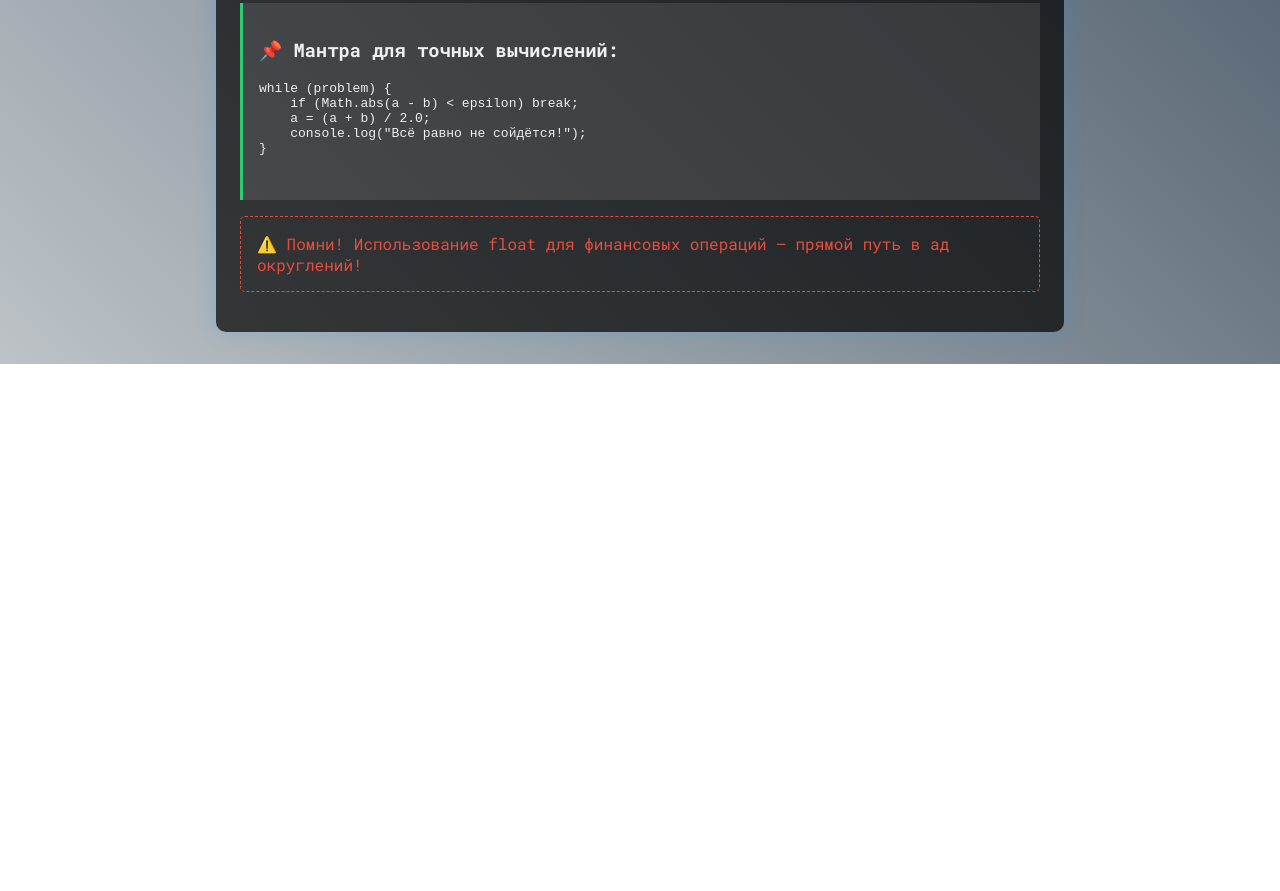
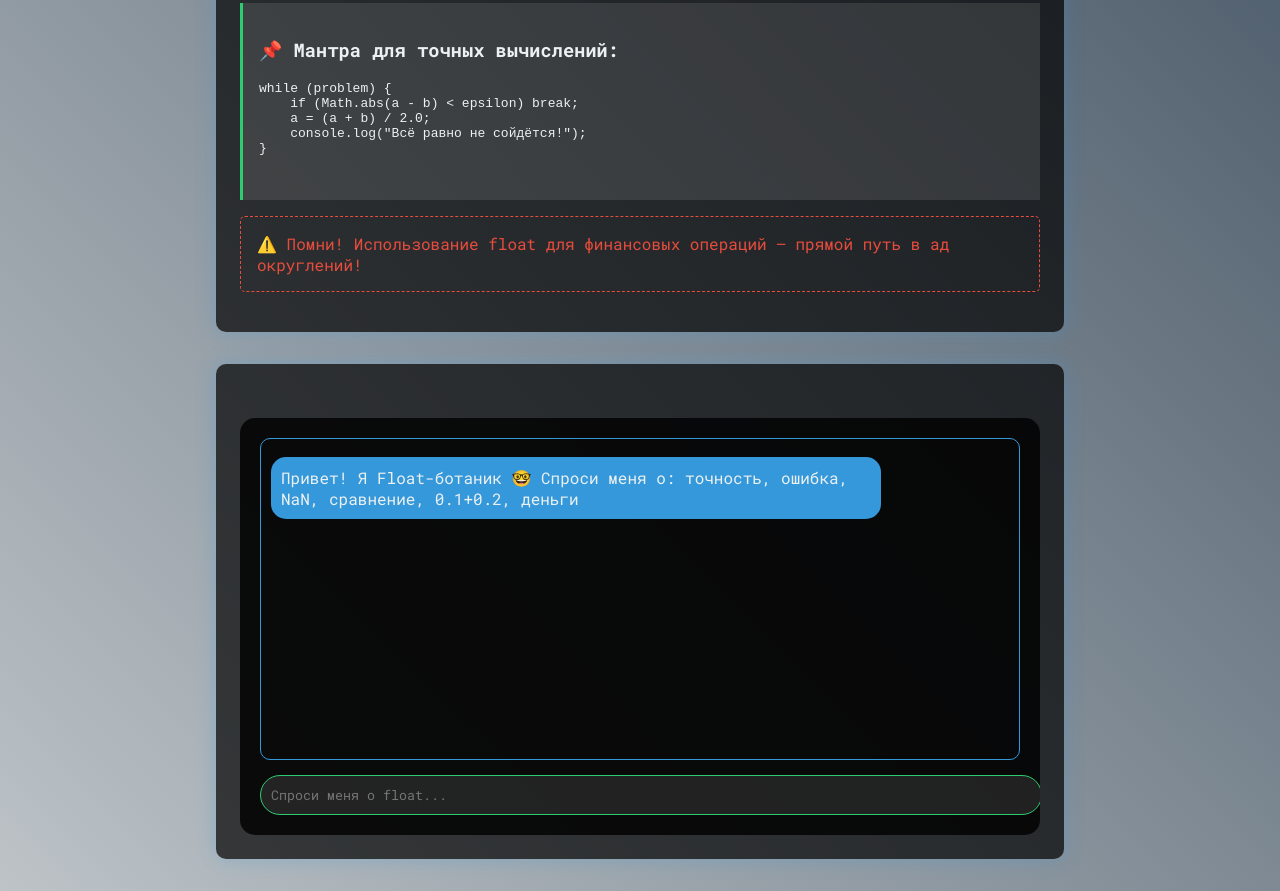
Before and after one commit to valdek1999/float_manifesto, a plain HTML site: page index.html in a window 1280 px wide. Shown: the part 799-1690 px from the top of the page. Before the commit the page ends 1163 px from the top, so only its background shows below. Drawn offline with Linux system fonts and the light colour scheme.

Commit message:
second commit

```diff
--- a/index.html
+++ b/index.html
@@ -74,6 +74,64 @@
             from { transform: translateY(-100vh); }
             to { transform: translateY(100vh); }
         }
+
+        .chat-container {
+            background: rgba(0, 0, 0, 0.8);
+            border-radius: 15px;
+            padding: 20px;
+            margin-top: 30px;
+            position: relative;
+            overflow: hidden;
+        }
+
+        .chat-messages {
+            height: 300px;
+            overflow-y: auto;
+            padding: 10px;
+            border: 1px solid #3498db;
+            border-radius: 10px;
+            margin-bottom: 15px;
+        }
+
+        .message {
+            margin: 8px 0;
+            padding: 10px;
+            border-radius: 15px;
+            max-width: 80%;
+            animation: fadeIn 0.5s;
+        }
+
+        .user-message {
+            background: #2ecc71;
+            margin-left: auto;
+        }
+
+        .bot-message {
+            background: #3498db;
+            position: relative;
+        }
+
+        .bot-message::before {
+            content: '🤖';
+            position: absolute;
+            left: -40px;
+            top: 5px;
+        }
+
+        .chat-input {
+            width: 100%;
+            padding: 10px;
+            background: rgba(255, 255, 255, 0.1);
+            border: 1px solid #2ecc71;
+            color: white;
+            border-radius: 25px;
+            font-family: 'Roboto Mono', monospace;
+        }
+
+        @keyframes fadeIn {
+            from { opacity: 0; transform: translateY(20px); }
+            to { opacity: 1; transform: translateY(0); }
+        }
     </style>
 </head>
 <body>
@@ -137,5 +195,60 @@ while (problem) {
             ⚠️ Помни! Использование float для финансовых операций — прямой путь в ад округлений!
         </div>
     </div>
+
+    <div class="container">
+        <div class="chat-container">
+            <div class="chat-messages" id="chat"></div>
+            <input type="text" class="chat-input" placeholder="Спроси меня о float..." id="userInput">
+        </div>
+    </div>
+
+    <script>
+        const chat = document.getElementById('chat');
+        const userInput = document.getElementById('userInput');
+
+        const botResponses = {
+            'точность': 'Точность float — как обещание "сделаю позже". Существует, но не всегда ощущается!',
+            'ошибка': 'Это не ошибка, это фича приближённых вычислений!',
+            'nan': 'NaN — это состояние души, а не число. Проверь свои жизненные вычисления!',
+            'сравнение': 'Сравнивай через эпсилон-окрестность или... просто закрой глаза и нажми Enter!',
+            '0.1+0.2': '0.1 + 0.2 = 0.30000000000000004 — священное число нашей религии!',
+            'деньги': 'Использовать float для денег — как считать звёзды на небе: красиво, но бесполезно!'
+        };
+
+        function addMessage(text, isUser = false) {
+            const message = document.createElement('div');
+            message.className = `message ${isUser ? 'user-message' : 'bot-message'}`;
+            message.textContent = text;
+            chat.appendChild(message);
+            chat.scrollTop = chat.scrollHeight;
+        }
+
+        function processInput() {
+            const text = userInput.value.toLowerCase().trim();
+            if(!text) return;
+
+            addMessage(text, true);
+            userInput.value = '';
+
+            // Имитация задержки ответа
+            setTimeout(() => {
+                let response = Object.keys(botResponses).find(key => text.includes(key));
+                response = response ? botResponses[response] :
+                    'Моя точность ответа стремится к ε... Повтори вопрос иначе!';
+
+                addMessage(response);
+            }, Math.random() * 1000 + 500);
+        }
+
+        userInput.addEventListener('keypress', (e) => {
+            if(e.key === 'Enter') processInput();
+        });
+
+        // Первое сообщение бота
+        setTimeout(() => {
+            addMessage('Привет! Я Float-ботаник 🤓\nСпроси меня о: точность, ошибка, NaN, сравнение, 0.1+0.2, деньги');
+        }, 1000);
+    </script>
 </body>
 </html>
```
